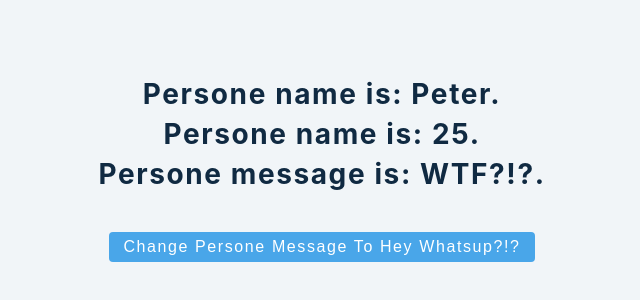
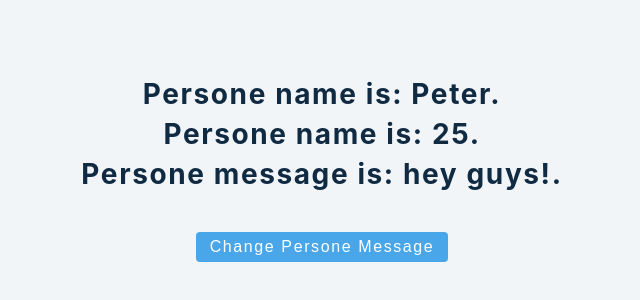
Before and after one commit to ILopatenko/react1, a React (Create React App) app: page / in a window 1280 px wide. Shown: the top 300 px of the page, without its empty margins (318-958 px from the left). Built offline with nearby package versions, Linux system fonts and the light colour scheme.

Commit message:
Use a single property states with an object. TC04:26:30

```diff
--- a/src/tutorial/1-useState/setup/4-useState-object.js
+++ b/src/tutorial/1-useState/setup/4-useState-object.js
@@ -2,17 +2,22 @@ import React, { useState } from 'react';
 
 const UseStateObject = () => {
   const [person, setPerson] = useState({name: "Peter", age: 25, message: "WTF?!?"});
-  console.log(person);
+
   const newMessage = 'Hey whatsup?!?';
+
+  const [name, setName] = useState('Peter');
+  const [age, setage] = useState(25);
+  const [message, setMessage] = useState('hey guys!');
+
   const changeMessage = () => {
-    setPerson({...person, message : newMessage})
+    setMessage('hello world!!!')
   };
   return <>
-    <h3>Persone name is: {person.name}.</h3>
-    <h3>Persone name is: {person.age}.</h3>
-    <h3>Persone message is: {person.message}.</h3>
+    <h3>Persone name is: {name}.</h3>
+    <h3>Persone name is: {age}.</h3>
+    <h3>Persone message is: {message}.</h3>
 
-    <button className="btn" onClick={changeMessage}>Change persone message to {newMessage}</button>
+    <button className="btn" onClick={changeMessage}>Change persone message </button>
   </>
 };
 
```
